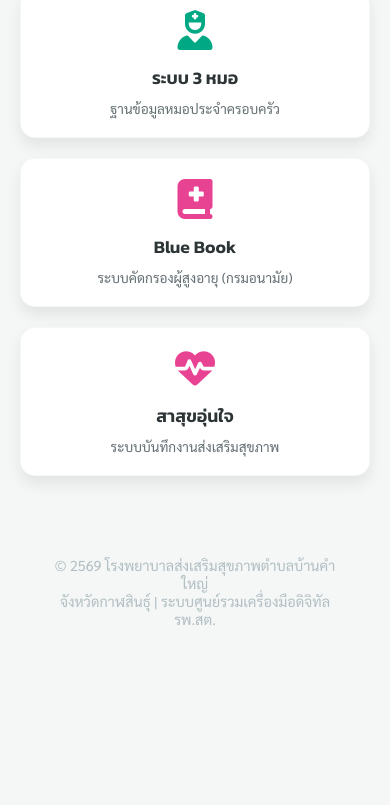
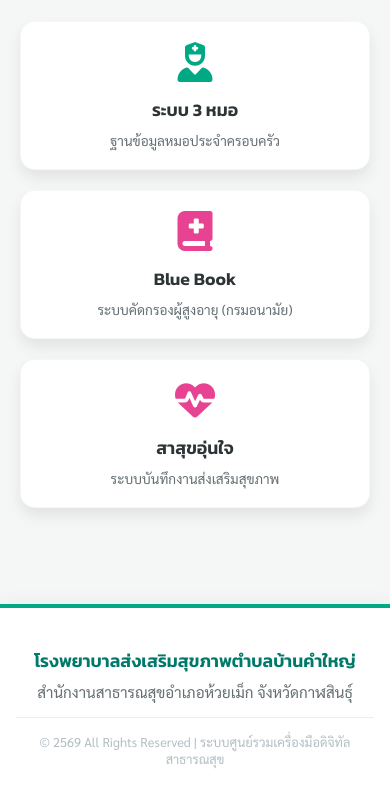
Before and after one commit to phuwi2562/KYPHCWEB2025, a plain HTML site: page index.html in a window 390 px wide. Shown: the part 2523-3328 px from the top of the page. Before the commit the page ends 3199 px from the top, so only its background shows below. Drawn offline with Linux system fonts and the light colour scheme.

Commit message:
Refactor index.html layout and styles
Updated the layout and styling of the index.html file, including footer improvements and responsive design adjustments.

```diff
--- a/index.html
+++ b/index.html
@@ -24,6 +24,9 @@
             font-family: 'Sarabun', sans-serif;
             background-color: var(--bg-color);
             color: #2d3436;
+            display: flex;
+            flex-direction: column;
+            min-height: 100vh;
         }
 
         header {
@@ -51,7 +54,7 @@
         #time { font-size: 1.3rem; font-weight: 600; display: block; }
         #date { font-size: 0.85rem; opacity: 0.9; }
 
-        .container { max-width: 1200px; margin: 2rem auto; padding: 0 20px; }
+        .container { max-width: 1200px; margin: 2rem auto; padding: 0 20px; flex: 1; }
 
         .section-title {
             font-family: 'Kanit', sans-serif;
@@ -97,16 +100,44 @@
         .card h3 { font-family: 'Kanit', sans-serif; font-size: 1.1rem; margin-bottom: 8px; }
         .card p { font-size: 0.85rem; color: #636e72; }
 
-        /* สีเฉพาะกลุ่ม */
         .card.nhso i { color: var(--nhso-blue); }
         .card.anamai i { color: var(--anamai-pink); }
         .card.home-visit i { color: var(--home-orange); }
 
+        /* ปรับปรุง Footer ใหม่ */
         footer {
+            background-color: #ffffff;
             text-align: center;
-            padding: 3rem;
+            padding: 2.5rem 1rem;
+            margin-top: 4rem;
+            border-top: 4px solid var(--moph-green);
+            box-shadow: 0 -5px 15px rgba(0,0,0,0.03);
+        }
+
+        .footer-content {
+            max-width: 800px;
+            margin: 0 auto;
+        }
+
+        .footer-title {
+            font-family: 'Kanit', sans-serif;
+            color: var(--moph-dark);
+            font-size: 1.1rem;
+            margin-bottom: 8px;
+            font-weight: 600;
+        }
+
+        .footer-sub {
+            color: #636e72;
+            font-size: 0.95rem;
+            margin-bottom: 15px;
+        }
+
+        .copyright {
             color: #b2bec3;
-            font-size: 0.9rem;
+            font-size: 0.8rem;
+            border-top: 1px solid #eee;
+            padding-top: 15px;
         }
 
         @media (max-width: 768px) {
@@ -124,7 +155,7 @@
         </div>
         <div class="datetime-box">
             <span id="time">00:00:00</span>
-            <span id="date">วันพุธที่ 4 มีนาคม 2569</span>
+            <span id="date">กำลังโหลด...</span>
         </div>
     </header>
 
@@ -219,8 +250,15 @@
     </div>
 
     <footer>
-        <p>&copy; <span id="year"></span> โรงพยาบาลส่งเสริมสุขภาพตำบลบ้านคำใหญ่</p>
-        <p>จังหวัดกาฬสินธุ์ | ระบบศูนย์รวมเครื่องมือดิจิทัล รพ.สต.</p>
+        <div class="footer-content">
+            <div class="footer-title">โรงพยาบาลส่งเสริมสุขภาพตำบลบ้านคำใหญ่</div>
+            <div class="footer-sub">
+                สำนักงานสาธารณสุขอำเภอห้วยเม็ก จังหวัดกาฬสินธุ์
+            </div>
+            <div class="copyright">
+                &copy; <span id="year"></span> All Rights Reserved | ระบบศูนย์รวมเครื่องมือดิจิทัลสาธารณสุข
+            </div>
+        </div>
     </footer>
 
     <script>
```
